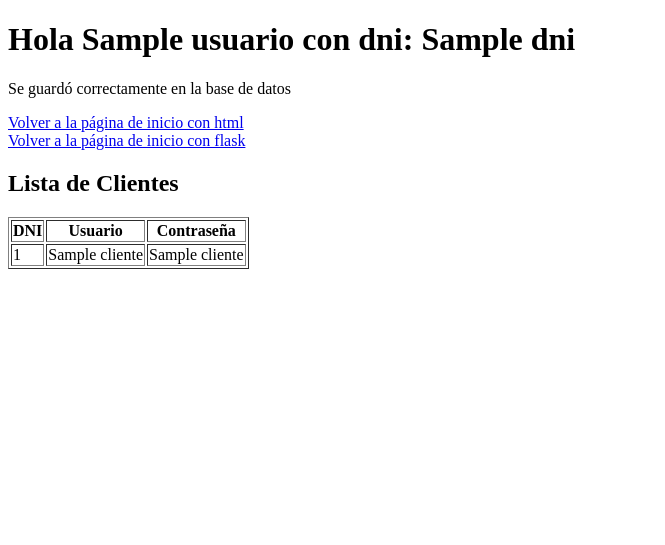
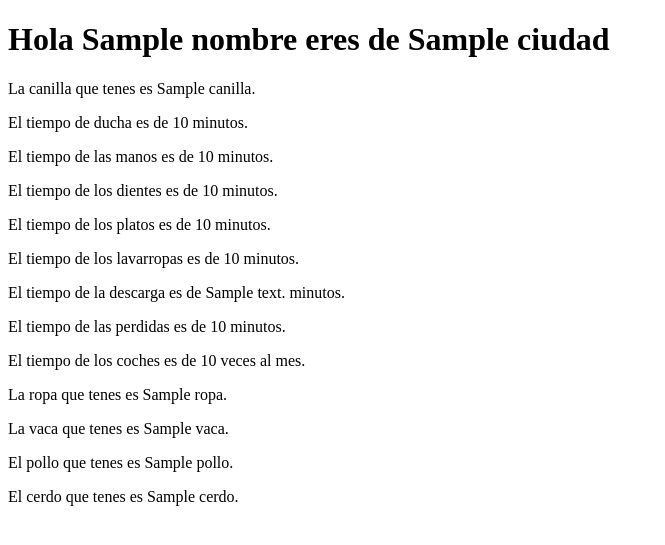
Before and after one commit to gvielza/labioc_encuesta_flask, a Flask app: template templates/resultados.html in a window 1280 px wide. Shown: the top 545 px of the page, without its empty margins (0-665 px from the left). Run offline with Flask 3, Linux system fonts and the light colour scheme; the template is opened without the code that fills it: most values are stand-ins (such as "Sample title", 1, 10 or a date in 2020).

Commit message:
captura de datos

```diff
--- a/app.py
+++ b/app.py
@@ -2,21 +2,44 @@ from flask import Flask, render_template, request
 
 from base_datos.conexion import Conexion
 
-app=Flask(__name__)
+app = Flask(__name__)
 
 
 @app.route('/')
 def index():
     return render_template('index.html')
 
+
 @app.route('/resultados', methods=['POST'])
-def saludo():
-    dni = request.form['dni']
-    usuario=request.form['usuario']
-    contrasenna=request.form['contrasenna']
-    conexion=Conexion("base_datos/usuarios.db")
+def resultados():
+    nombre = request.form['nombre']
+    ciudad = request.form['ciudad']
+    canilla = request.form['canilla']
+    ducha = request.form['ducha']
+    manos= request.form['manos']
+    dientes= request.form['dientes']
+    platos= request.form['platos']
+    lavarropas= request.form['lavarropas']
+    descarga= request.form['descarga']
+    perdidas= request.form['perdidas']
+    coche= request.form['coche']
+    ropa= request.form['ropa']
+    vaca= request.form['vaca']
+    pollo= request.form['pollo']
+    cerdo= request.form['cerdo']
+
+
+
+
+    conexion = Conexion("base_datos/usuarios.db")
     conexion.crear_tabla_cliente()
-    conexion.agregar_cliente(dni,usuario,contrasenna)
-    clientes=conexion.mostrar_clientes()
+    #conexion.agregar_cliente(dni,usuario,contrasenna)
+    clientes = conexion.mostrar_clientes()
     conexion.cerrar_conexion()
-    return render_template('resultados.html', dni=dni, usuario=usuario,clientes=clientes)
+    return render_template('resultados.html', nombre=nombre,ciudad=ciudad,canilla=canilla,ducha=ducha
+                           ,manos=manos,dientes=dientes,platos=platos,lavarropas=lavarropas,descarga=descarga,
+                           perdidas=perdidas,coche=coche,ropa=ropa,vaca=vaca,pollo=pollo,cerdo=cerdo)
+
+
+if __name__ == '__main__':
+    app.run(debug=True)
--- a/templates/resultados.html
+++ b/templates/resultados.html
@@ -5,30 +5,20 @@
     <title>Resultados</title>
 </head>
 <body>
- <h1>Hola {{ usuario }} con dni: {{dni}}</h1>
-    <p>Se guardó correctamente en la base de datos</p>
-    <a href="/">Volver a la página de inicio con html</a>
-    <br>
-    <a href="{{url_for("index")}}">Volver a la página de inicio con flask</a>
+ <h1>Hola {{ nombre }} eres de {{ ciudad }}</h1>
+ <p>La canilla que tenes es {{ canilla }}.</p>
+ <p>El tiempo de ducha es de {{ ducha }} minutos.</p>
+ <p>El tiempo de las manos es de {{ manos }} minutos.</p>
+ <p>El tiempo de los dientes es de {{ dientes }} minutos.</p>
+ <p>El tiempo de los platos es de {{ platos }} minutos.</p>
+ <p>El tiempo de los lavarropas es de {{ lavarropas }} minutos.</p>
+ <p>El tiempo de la descarga es de {{ descarga }} minutos.</p>
+ <p>El tiempo de las perdidas es de {{ perdidas }} minutos.</p>
+ <p>El tiempo de los coches es de {{ coche }} veces al mes.</p>
+ <p>La ropa que tenes es {{ ropa }}.</p>
+ <p>La vaca que tenes es {{ vaca }}.</p>
+ <p>El pollo que tenes es {{ pollo }}.</p>
+ <p>El cerdo que tenes es {{ cerdo }}.</p>
 
-<h2>Lista de Clientes</h2>
-    <table border="1">
-        <thead>
-            <tr>
-                <th>DNI</th>
-                <th>Usuario</th>
-                <th>Contraseña</th>
-            </tr>
-        </thead>
-        <tbody>
-            {% for cliente in clientes %}
-                <tr>
-                    <td>{{ cliente[0] }}</td>
-                    <td>{{ cliente[1] }}</td>
-                    <td>{{ cliente[2] }}</td>
-                </tr>
-            {% endfor %}
-        </tbody>
-    </table>
 </body>
 </html>
```
Also changed, not shown: templates/index.html (+17 -17 lines).
